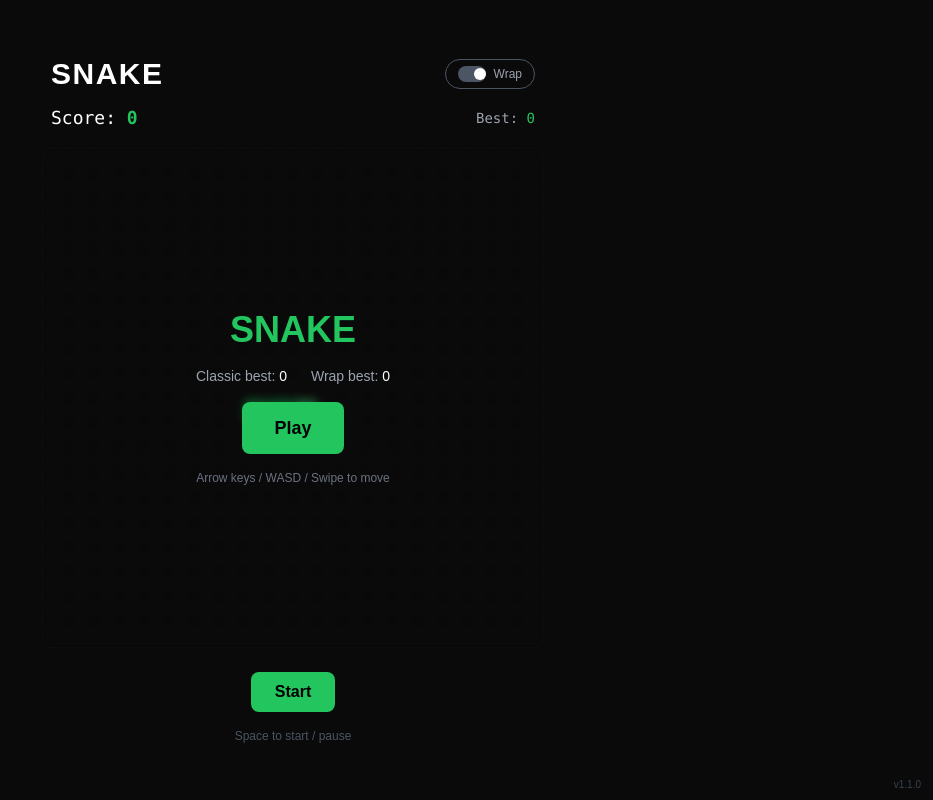
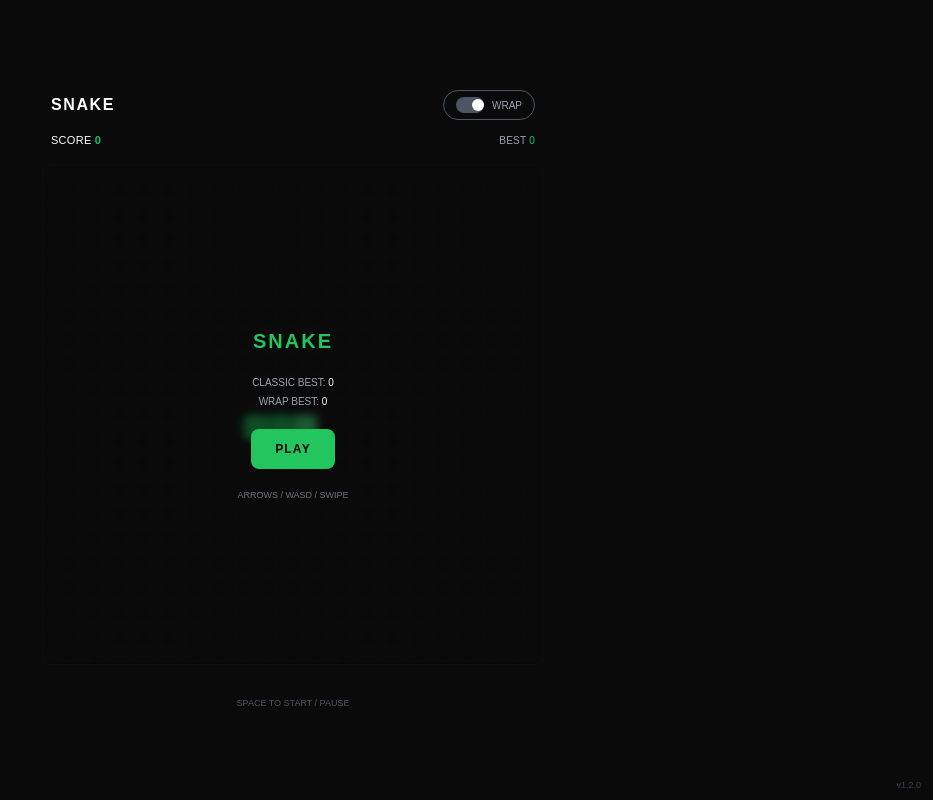
Before and after one commit to tmbsdev/snake-game, a Next.js app: page / in a window 1280 px wide. Shown: the whole page, without its empty margins (347-1280 px from the left). Built offline with nearby package versions, Linux system fonts and the light colour scheme.

Commit message:
feat: pixel font (Press Start 2P) + UI text resize v1.2.0

```diff
--- a/app/globals.css
+++ b/app/globals.css
@@ -1,6 +1,10 @@
 @tailwind base;
 @tailwind components;
 @tailwind utilities;
+
+body {
+  font-family: var(--font-pixel), monospace;
+}
 
 :root {
   --background: #0a0a0a;
--- a/app/layout.tsx
+++ b/app/layout.tsx
@@ -1,5 +1,13 @@
 import type { Metadata, Viewport } from "next";
+import { Press_Start_2P } from "next/font/google";
 import "./globals.css";
+
+const pixelFont = Press_Start_2P({
+  weight: "400",
+  subsets: ["latin"],
+  display: "swap",
+  variable: "--font-pixel",
+});
 
 export const metadata: Metadata = {
   title: "Snake Game",
@@ -20,7 +28,7 @@ export default function RootLayout({
 }>) {
   return (
     <html lang="en" className="dark">
-      <body className="antialiased bg-[#0a0a0a] min-h-screen">
+      <body className={`${pixelFont.variable} antialiased bg-[#0a0a0a] min-h-screen`}>
         {children}
       </body>
     </html>
--- a/app/page.tsx
+++ b/app/page.tsx
@@ -24,13 +24,13 @@ export default function Home() {
       {/* Header */}
       <div className="flex flex-col items-center gap-1 w-full max-w-[500px]">
         <div className="flex items-center justify-between w-full px-2">
-          <h1 className="text-3xl font-bold text-white tracking-wider">SNAKE</h1>
+          <h1 className="text-base font-bold text-white tracking-widest">SNAKE</h1>
 
           {/* Wrap mode toggle — only visible in IDLE */}
           {state.status === "IDLE" && (
             <button
               onClick={() => setMode(state.mode === "classic" ? "wrap" : "classic")}
-              className={`flex items-center gap-2 text-xs px-3 py-1.5 rounded-full border transition-colors ${
+              className={`flex items-center gap-2 text-[10px] px-3 py-1.5 rounded-full border transition-colors ${
                 state.mode === "wrap"
                   ? "border-[#22c55e] text-[#22c55e] bg-[#22c55e]/10"
                   : "border-gray-600 text-gray-400 hover:border-gray-400"
@@ -47,14 +47,14 @@ export default function Home() {
                   }`}
                 />
               </span>
-              Wrap
+              WRAP
             </button>
           )}
 
           {/* Mode badge during play */}
           {state.status !== "IDLE" && (
-            <span className="text-xs text-gray-500 px-2 py-1 rounded border border-gray-700">
-              {state.mode === "wrap" ? "Wrap" : "Classic"}
+            <span className="text-[10px] text-gray-500 px-2 py-1 rounded border border-gray-700">
+              {state.mode === "wrap" ? "WRAP" : "CLASSIC"}
             </span>
           )}
         </div>
@@ -73,20 +73,20 @@ export default function Home() {
 
         {state.status === "IDLE" && (
           <div className="absolute inset-0 flex items-center justify-center bg-black/60 backdrop-blur-sm rounded-lg z-10">
-            <div className="flex flex-col items-center gap-4 p-8">
-              <h2 className="text-4xl font-bold text-[#22c55e]">SNAKE</h2>
-              <div className="flex gap-6 text-sm text-gray-400">
-                <span>Classic best: <span className="text-white">{state.highScore}</span></span>
-                <span>Wrap best: <span className="text-white">{state.highScoreWrap}</span></span>
+            <div className="flex flex-col items-center gap-5 p-8">
+              <h2 className="text-xl font-bold text-[#22c55e] tracking-widest">SNAKE</h2>
+              <div className="flex flex-col gap-1 text-[10px] text-gray-400 text-center">
+                <span>CLASSIC BEST: <span className="text-white">{state.highScore}</span></span>
+                <span>WRAP BEST: <span className="text-white">{state.highScoreWrap}</span></span>
               </div>
               <button
                 onClick={start}
-                className="px-8 py-3 bg-[#22c55e] hover:bg-[#16a34a] text-black font-bold rounded-lg transition-colors text-lg"
+                className="px-6 py-3 bg-[#22c55e] hover:bg-[#16a34a] text-black font-bold rounded-lg transition-colors text-xs tracking-widest"
               >
-                Play
+                PLAY
               </button>
-              <p className="text-xs text-gray-500">
-                Arrow keys / WASD / Swipe to move
+              <p className="text-[9px] text-gray-500 text-center">
+                ARROWS / WASD / SWIPE
               </p>
             </div>
           </div>
@@ -109,8 +109,8 @@ export default function Home() {
         onRestart={restart}
       />
 
-      <p className="text-xs text-gray-600 mt-2">Space to start / pause</p>
-      <span className="fixed bottom-2 right-3 text-[10px] text-gray-700 select-none">
+      <p className="text-[9px] text-gray-600 mt-2">SPACE TO START / PAUSE</p>
+      <span className="fixed bottom-2 right-3 text-[9px] text-gray-700 select-none">
         v{pkg.version}
       </span>
     </main>
--- a/components/GameControls.tsx
+++ b/components/GameControls.tsx
@@ -8,44 +8,31 @@ interface GameControlsProps {
   onRestart: () => void;
 }
 
-export function GameControls({
-  status,
-  onStart,
-  onPause,
-  onResume,
-  onRestart,
-}: GameControlsProps) {
+// eslint-disable-next-line @typescript-eslint/no-unused-vars
+export function GameControls({ status, onStart, onPause, onResume, onRestart }: GameControlsProps) {
   return (
-    <div className="flex gap-3 mt-4">
-      {status === "IDLE" && (
-        <button
-          onClick={onStart}
-          className="px-6 py-2 bg-[#22c55e] hover:bg-[#16a34a] text-black font-bold rounded-lg transition-colors"
-        >
-          Start
-        </button>
-      )}
+    <div className="flex gap-3 mt-2">
       {status === "PLAYING" && (
         <button
           onClick={onPause}
-          className="px-6 py-2 bg-gray-600 hover:bg-gray-500 text-white font-bold rounded-lg transition-colors"
+          className="px-5 py-2 bg-gray-700 hover:bg-gray-600 text-white font-bold rounded-lg transition-colors text-[10px] tracking-widest"
         >
-          Pause
+          PAUSE
         </button>
       )}
       {status === "PAUSED" && (
         <>
           <button
             onClick={onResume}
-            className="px-6 py-2 bg-[#22c55e] hover:bg-[#16a34a] text-black font-bold rounded-lg transition-colors"
+            className="px-5 py-2 bg-[#22c55e] hover:bg-[#16a34a] text-black font-bold rounded-lg transition-colors text-[10px] tracking-widest"
           >
-            Resume
+            RESUME
           </button>
           <button
             onClick={onRestart}
-            className="px-6 py-2 bg-gray-600 hover:bg-gray-500 text-white font-bold rounded-lg transition-colors"
+            className="px-5 py-2 bg-gray-700 hover:bg-gray-600 text-white font-bold rounded-lg transition-colors text-[10px] tracking-widest"
           >
-            Restart
+            RESTART
           </button>
         </>
       )}
--- a/components/GameOver.tsx
+++ b/components/GameOver.tsx
@@ -7,23 +7,23 @@ interface GameOverProps {
 export function GameOver({ score, highScore, onRestart }: GameOverProps) {
   return (
     <div className="absolute inset-0 flex items-center justify-center bg-black/70 backdrop-blur-sm rounded-lg z-10">
-      <div className="flex flex-col items-center gap-4 p-8">
-        <h2 className="text-3xl font-bold text-white">Game Over</h2>
-        <div className="text-center">
-          <p className="text-xl text-white">
-            Score: <span className="text-[#22c55e] font-bold">{score}</span>
+      <div className="flex flex-col items-center gap-5 p-8">
+        <h2 className="text-base font-bold text-red-500 tracking-widest">GAME OVER</h2>
+        <div className="text-center flex flex-col gap-2">
+          <p className="text-[11px] text-white tracking-wide">
+            SCORE <span className="text-[#22c55e] font-bold">{score}</span>
           </p>
-          <p className="text-sm text-gray-400 mt-1">
-            Best: <span className="text-[#22c55e]">{highScore}</span>
+          <p className="text-[10px] text-gray-400 tracking-wide">
+            BEST <span className="text-[#22c55e]">{highScore}</span>
           </p>
         </div>
         <button
           onClick={onRestart}
-          className="px-6 py-3 bg-[#22c55e] hover:bg-[#16a34a] text-black font-bold rounded-lg transition-colors text-lg"
+          className="px-6 py-3 bg-[#22c55e] hover:bg-[#16a34a] text-black font-bold rounded-lg transition-colors text-[10px] tracking-widest"
         >
-          Play Again
+          PLAY AGAIN
         </button>
-        <p className="text-xs text-gray-500">or press Space</p>
+        <p className="text-[9px] text-gray-500 tracking-wide">OR PRESS SPACE</p>
       </div>
     </div>
   );
--- a/components/GameUI.tsx
+++ b/components/GameUI.tsx
@@ -11,11 +11,11 @@ export function GameUI({ score, highScore, highScoreWrap, mode }: GameUIProps) {
   const best = mode === "wrap" ? highScoreWrap : highScore;
   return (
     <div className="flex justify-between items-center w-full max-w-[500px] px-2 py-2 gap-8">
-      <div className="text-white font-mono text-lg">
-        Score: <span className="text-[#22c55e] font-bold">{score}</span>
+      <div className="text-white text-[11px] tracking-wide">
+        SCORE <span className="text-[#22c55e] font-bold">{score}</span>
       </div>
-      <div className="text-gray-400 font-mono text-sm">
-        Best: <span className="text-[#22c55e]">{best}</span>
+      <div className="text-gray-400 text-[10px] tracking-wide">
+        BEST <span className="text-[#22c55e]">{best}</span>
       </div>
     </div>
   );
--- a/package.json
+++ b/package.json
@@ -1,6 +1,6 @@
 {
   "name": "snake-game",
-  "version": "1.1.0",
+  "version": "1.2.0",
   "private": true,
   "scripts": {
     "dev": "next dev",
```
